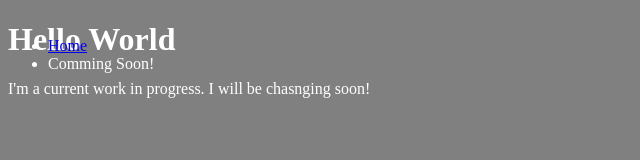
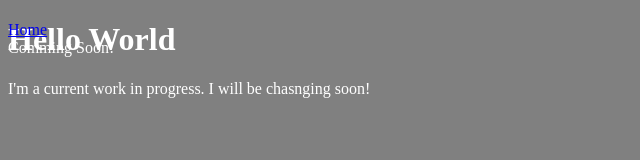
Before and after one commit to ShannonACarey/ShannonACarey.github.io, a plain HTML site: page index.html in a window 1280 px wide. Shown: the whole page, without its empty margins (0-640 px from the left). Drawn offline with Linux system fonts and the light colour scheme.

Commit message:
Update Home.css

```diff
--- a/Home.css
+++ b/Home.css
@@ -6,4 +6,7 @@ body{
 ul{
   position: fixed;
   width: 100%;
+  list-style-type: none;
+  margin: 0;
+  padding: 0;
 }
```
